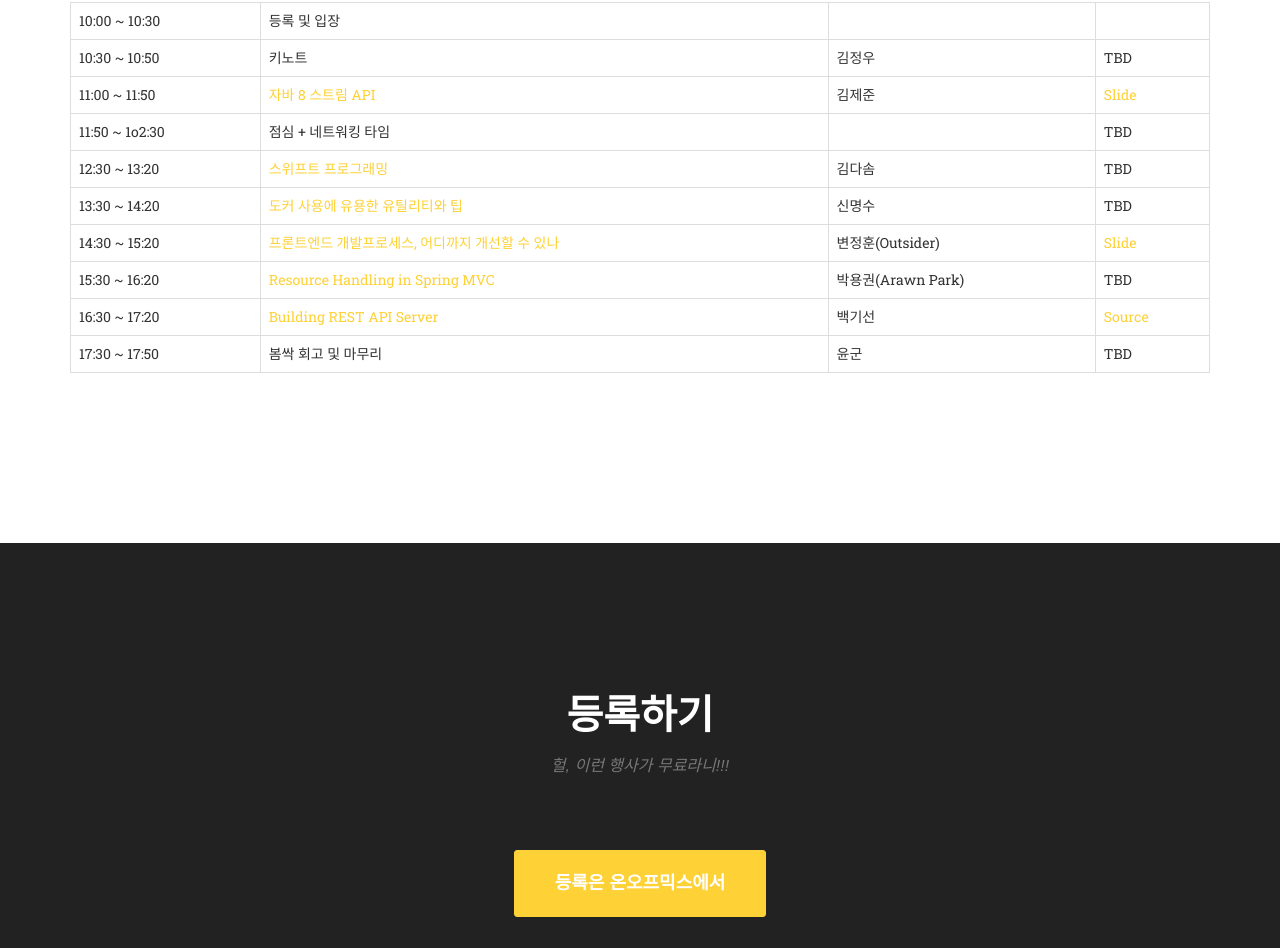
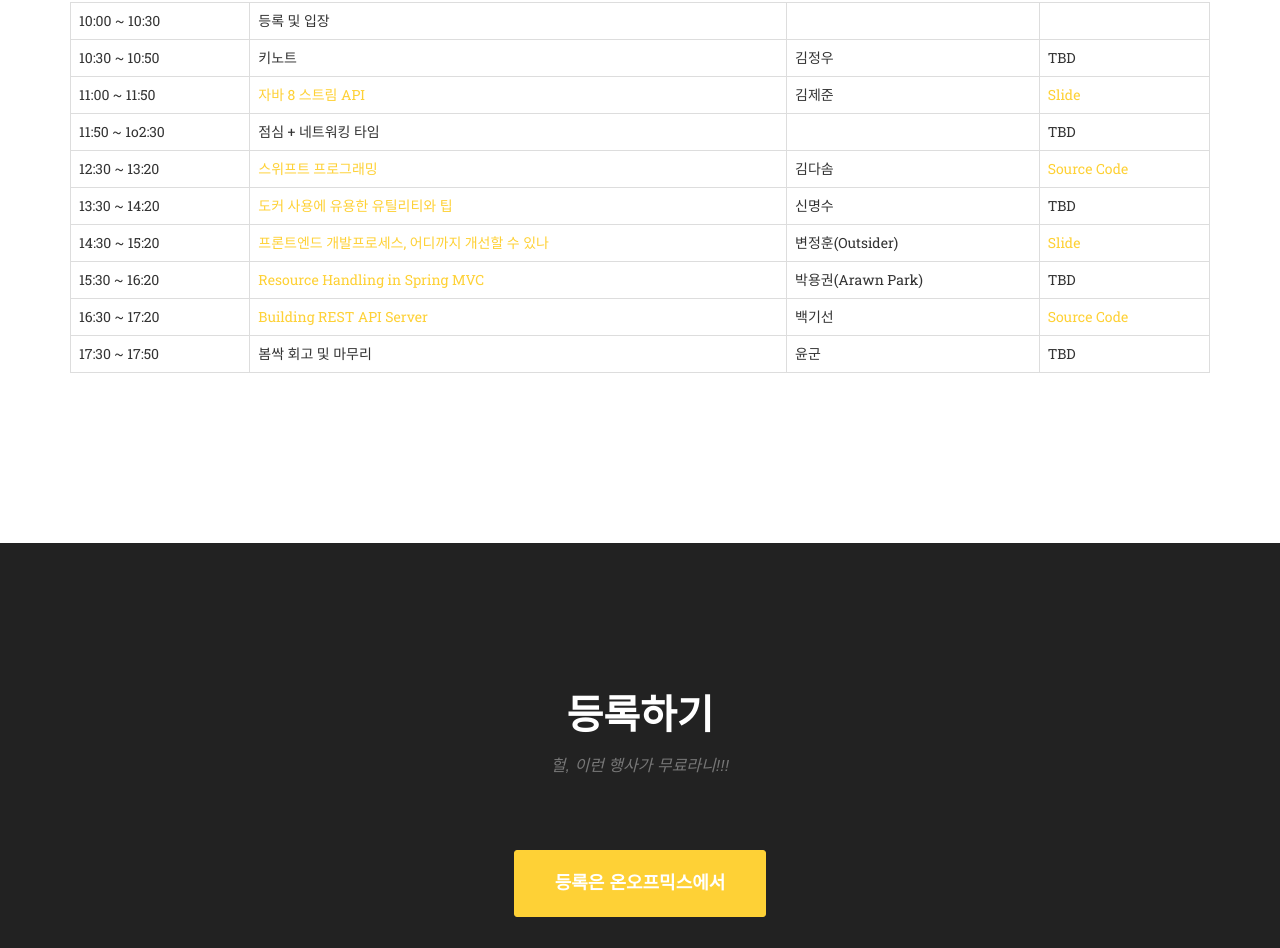
Before and after one commit to adieu2014/adieu2014.github.io, a plain HTML site: page index.html in a window 1280 px wide. Shown: the part 2969-3917 px from the top of the page. Drawn offline with nearby package versions, Linux system fonts and the light colour scheme; a web font is replaced by a local one.

Commit message:
Added dasom's code

```diff
--- a/index.html
+++ b/index.html
@@ -268,7 +268,7 @@
                                 <td>12:30 ~ 13:20</td>
                                 <td><a href="#portfolioModal4" class="portfolio-link" data-toggle="modal">스위프트 프로그래밍</a></td>
                                 <td>김다솜</td>
-                                <td>TBD</td>
+                                <td><a target="_blank" href="https://github.com/LucyKim/iOS_Swift">Source Code</a></td>
                             </tr>
                             <tr>
                                 <td>13:30 ~ 14:20</td>
@@ -292,7 +292,7 @@
                                 <td>16:30 ~ 17:20</td>
                                 <td><a href="#portfolioModal6" class="portfolio-link" data-toggle="modal">Building REST API Server</a></td>
                                 <td>백기선</td>
-                                <td><a href="https://github.com/keesun/adiue2014-moim" target="_blank">Source</a></td>
+                                <td><a href="https://github.com/keesun/adiue2014-moim" target="_blank">Source Code</a></td>
                             </tr>
                             <tr>
                                 <td>17:30 ~ 17:50</td>
```
